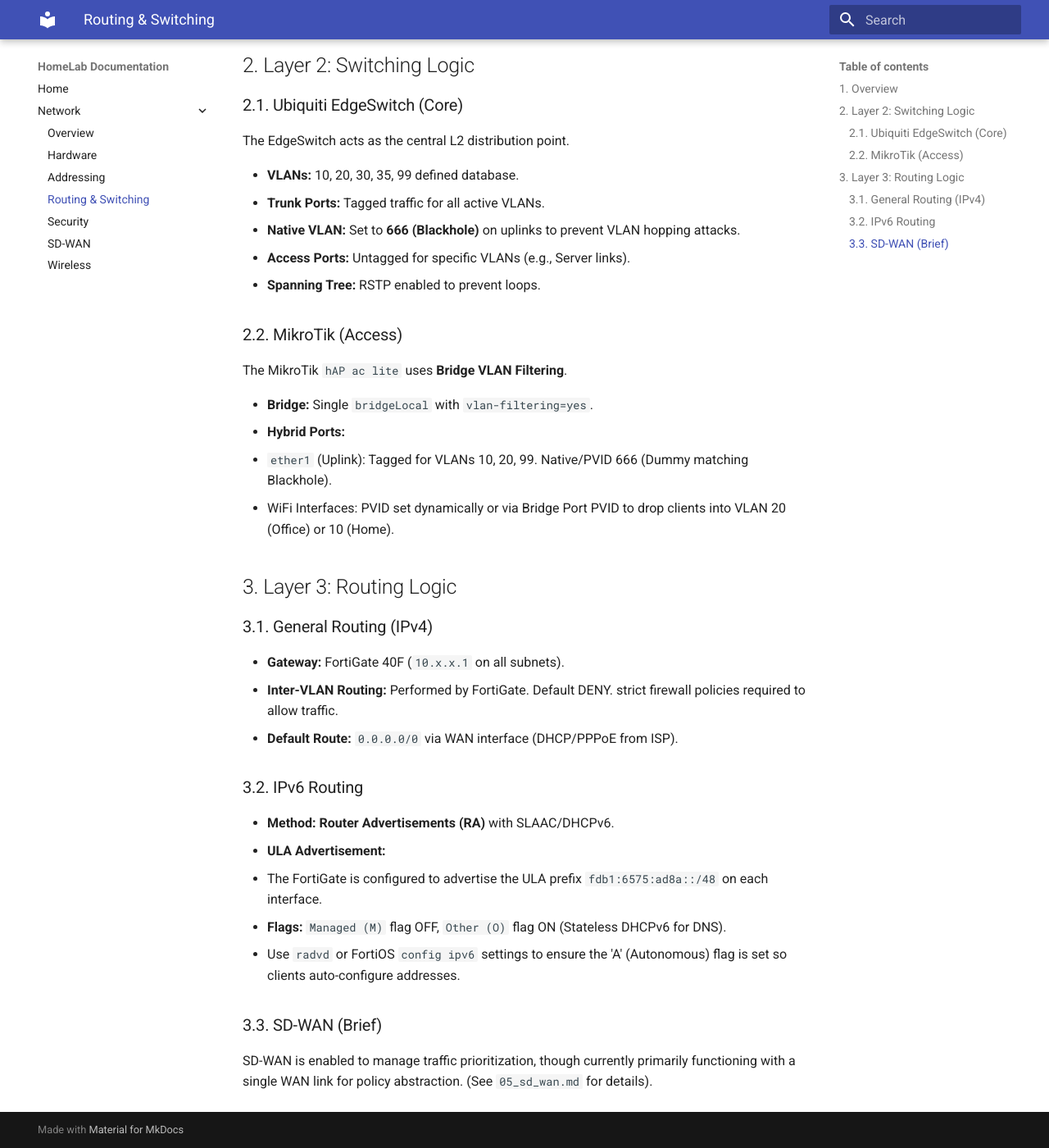
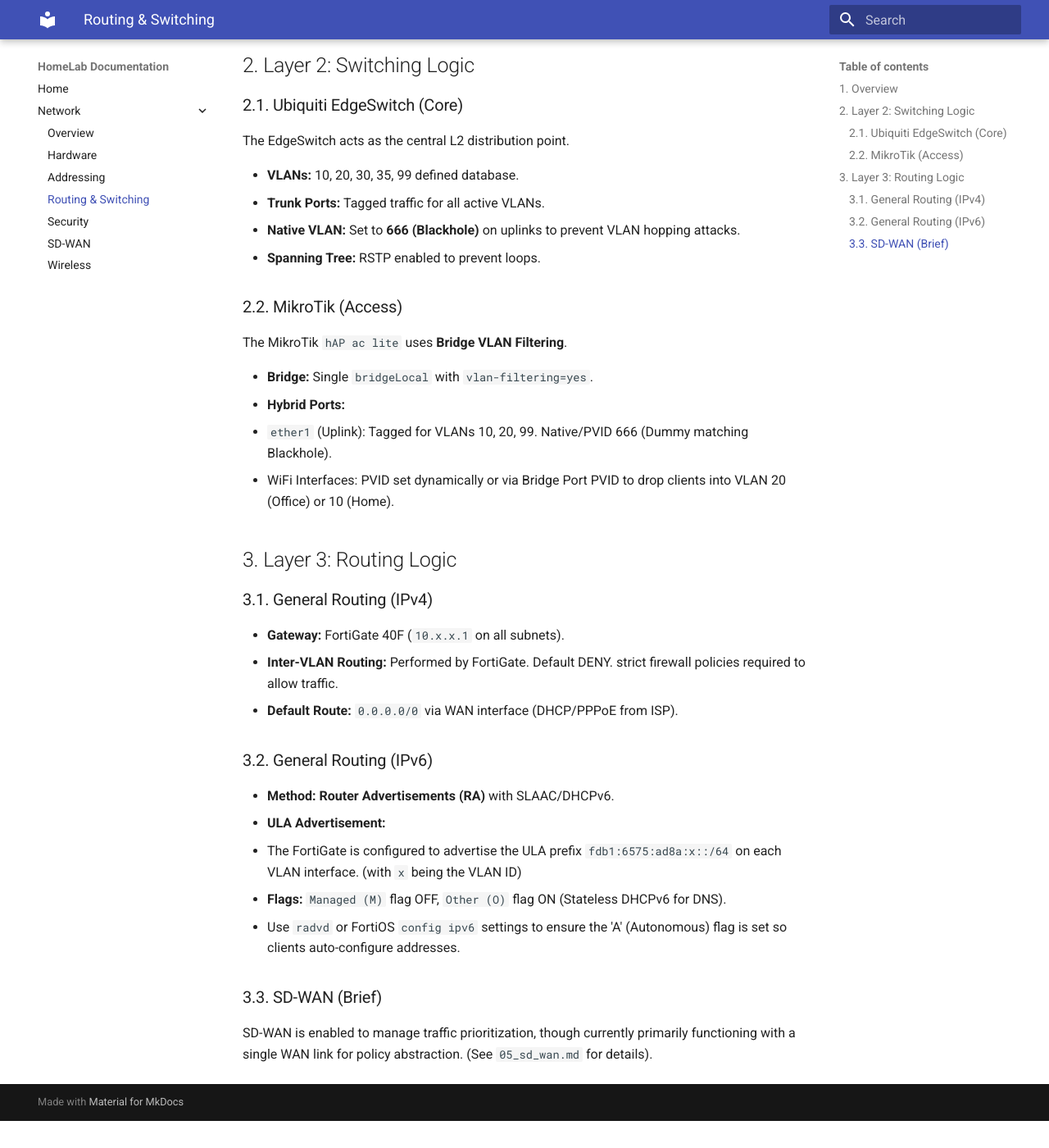
Before and after one commit to DeclerckLouis/homelab, an MkDocs documentation site: the page built from docs/01_network/03_routing_switching.md, in a window 1280 px wide and 1400 px high, scrolled down 285 px. Shown: the whole window at 82% size. Built offline with MkDocs 1.6.1 and Material for MkDocs 9.7.7, drawn with Linux system fonts in a browser that asks for light colours; after the commit the page ends 1652 px from its top, so only the background shows below that.

Commit message:
add extra info for different VLANs etc

```diff
--- a/docs/01_network/03_routing_switching.md
+++ b/docs/01_network/03_routing_switching.md
@@ -12,7 +12,6 @@ The EdgeSwitch acts as the central L2 distribution point.
 - **VLANs:** 10, 20, 30, 35, 99 defined database.
 - **Trunk Ports:** Tagged traffic for all active VLANs.
   - **Native VLAN:** Set to **666 (Blackhole)** on uplinks to prevent VLAN hopping attacks.
-- **Access Ports:** Untagged for specific VLANs (e.g., Server links).
 - **Spanning Tree:** RSTP enabled to prevent loops.
 
 ### 2.2. MikroTik (Access)
@@ -30,10 +29,10 @@ The MikroTik `hAP ac lite` uses **Bridge VLAN Filtering**.
 - **Inter-VLAN Routing:** Performed by FortiGate. Default DENY. strict firewall policies required to allow traffic.
 - **Default Route:** `0.0.0.0/0` via WAN interface (DHCP/PPPoE from ISP).
 
-### 3.2. IPv6 Routing
+### 3.2. General Routing (IPv6)
 - **Method:** **Router Advertisements (RA)** with SLAAC/DHCPv6.
 - **ULA Advertisement:**
-  - The FortiGate is configured to advertise the ULA prefix `fdb1:6575:ad8a::/48` on each interface.
+  - The FortiGate is configured to advertise the ULA prefix `fdb1:6575:ad8a:x::/64` on each VLAN interface. (with `x` being the VLAN ID)
   - **Flags:** `Managed (M)` flag OFF, `Other (O)` flag ON (Stateless DHCPv6 for DNS).
   - Use `radvd` or FortiOS `config ipv6` settings to ensure the 'A' (Autonomous) flag is set so clients auto-configure addresses.
 
```
